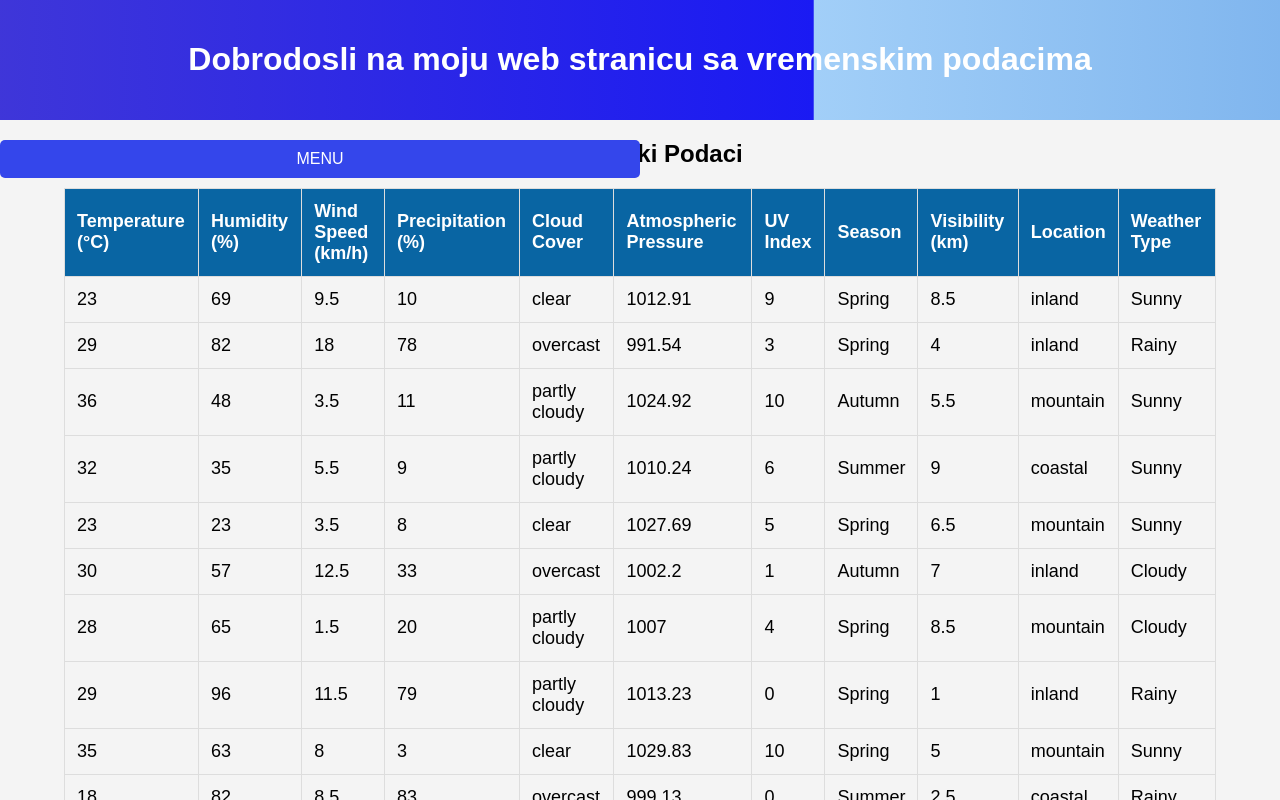
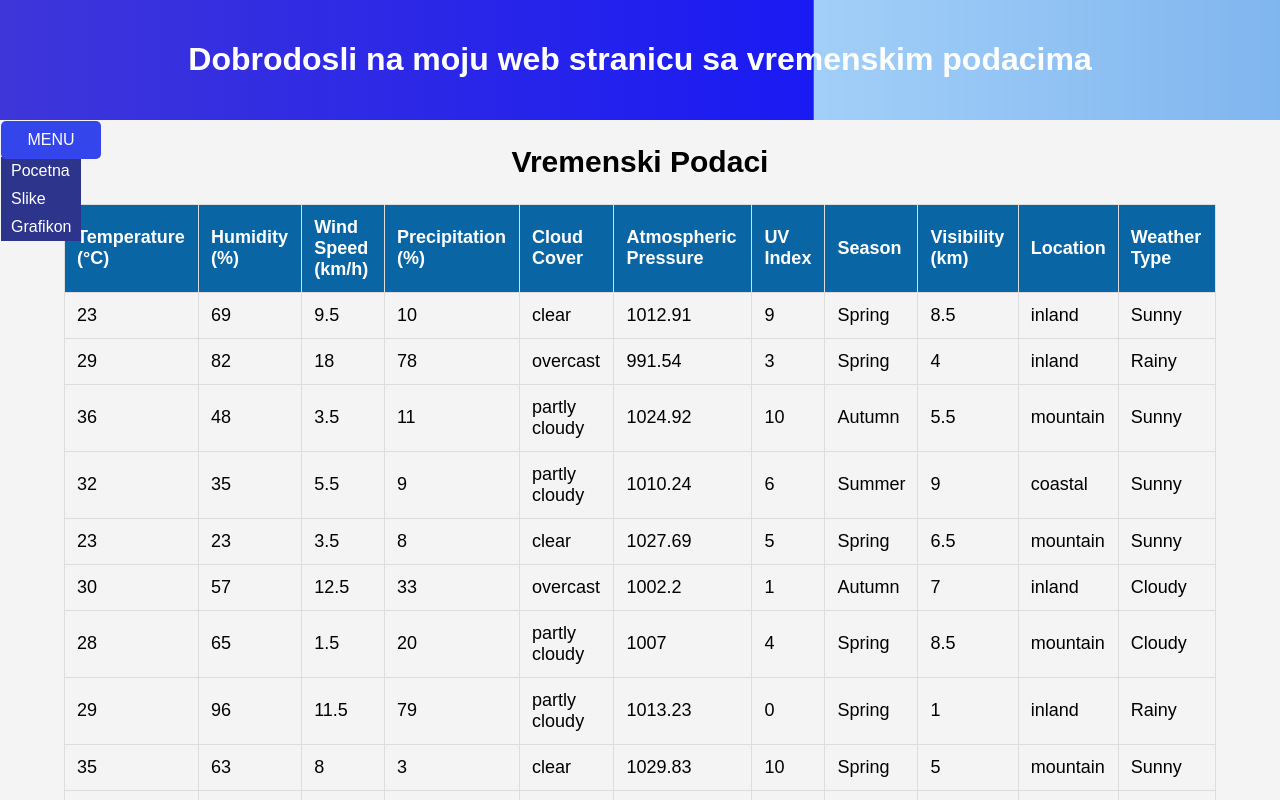
Before and after one commit to petravuica/WEB_LV1, a plain HTML site: page index.html in a window 1280 px wide. Both pictures are taken after a click on the button "MENU". Shown: the top 800 px of the page. Drawn offline with Linux system fonts and the light colour scheme.

Commit message:
Add files via upload

```diff
--- a/style.css
+++ b/style.css
@@ -24,28 +24,33 @@ header {
     border: none;
     font-size: 16px;
     position: absolute;  /* Postavljanje dugmeta na fiksnu poziciju unutar roditelja */
-    left: 0; /* Lijevo poravnanje */
-    top: 20px; /* Razmak od vrha stranice */
+    left: 1px; /* Lijevo poravnanje */
+    top: 1px; /* Razmak od vrha stranice */
     min-width: 70px; /* Minimalna širina dugmeta, može se prilagoditi */
     text-align: center; /* Centriranje teksta unutar dugmeta */
+    z-index: 2;
+    width: 100px;
+}
 
-}
+
 nav {
     position: relative;  /* Dodano za pozicioniranje padajućeg izbornika u odnosu na ovo */
     margin-top: 0px;
     background-color: #f1c40f;
-
 }
 #navigacija {
     display: none;
-    background-color: #2e3ecc;
-    padding: 10px;
+    position: absolute;
+    top: 100%; /* Prikazuje se ispod dugmeta */
+    left: 1px;
+    background-color: #2c358b;
+    padding: 0;
     list-style-type: none;
     margin: 0;
-    left: 0;
-    position: absolute;
-    min-width: 150px;
-    margin-top: 50px;
+    min-width: 70px;
+    margin-top: 37px;
+    text-align: left;
+    z-index: 1;
 }
 
 nav a{
@@ -54,11 +59,16 @@ nav a{
     text-decoration: none;
     padding: 5px 10px;
 }
+/*
 .menu:hover + #navigacija {
+    display: block;
+}*/
+nav:hover #navigacija,
+.menu:focus + #navigacija {
     display: block;
 }
 nav a:hover {
-    background-color: #27ae60;
+    background-color: #34528e;
 }
 /*
 nav:hover + nav,
@@ -67,7 +77,12 @@ nav:hover{
 
 }
 */
-
+main {
+    margin-top: 20px;
+}
+section h1{
+font-size: 30px;
+}
 
 /* Sekcije */
 .content {
```
